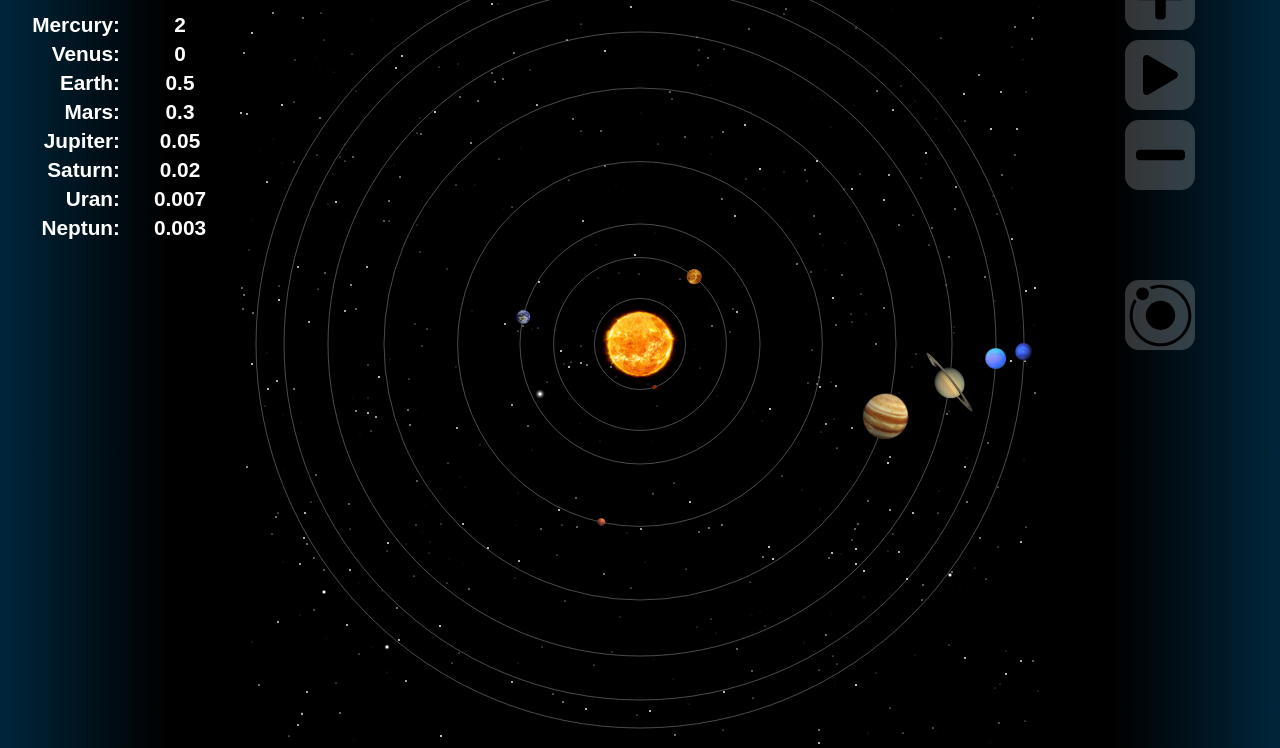
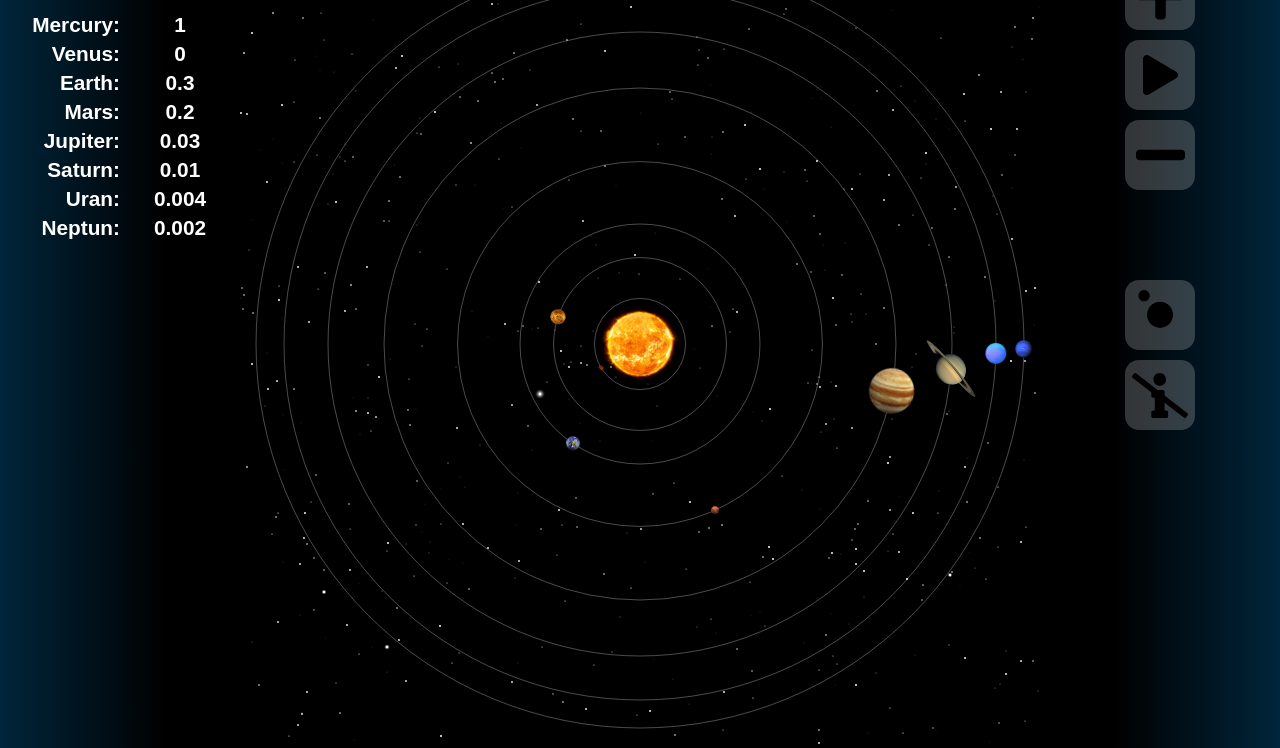
Before and after one commit to ak-eventhorizon/Canvas, a plain HTML site: page Solar_System/index.html in a window 1280 px wide. Both pictures are taken after a click on the element 1160 px from the left and 131 px from the top of the page. Shown: the part 56-804 px from the top of the page. Drawn offline with Linux system fonts and the light colour scheme.

Commit message:
Solar System - controls funcs complete

```diff
--- a/Solar_System/index.html
+++ b/Solar_System/index.html
@@ -34,6 +34,7 @@
 			<div class="button" id="speed_minus"></div>
 			<div class="button" id="stub"></div>
 			<div class="button" id="disable_orbits"></div>
+			<div class="button" id="info_toggle"></div>
 		</div>
 	</div>
 </div>
--- a/Solar_System/js/main.js
+++ b/Solar_System/js/main.js
@@ -10,15 +10,32 @@ window.onload = function(){
 	starsBackground.generateOrdinaryStars(600);
 	starsBackground.generateGradientStars(5);
 
-	solarSystem.setAngle(0);
-	solarSystem.rotateWithSpeed(41); // такая частота дает примерно 24 fps
+	solarSystem.rotate();
 };
-
 
 
 
 // *********CONTROLS*********
 
+document.getElementById('speed_plus').onclick = function(){
+	solarSystem.rotateSpeedPlus();
+};
+
 document.getElementById('speed_pause').onclick = function(){
 	document.getElementById('speed_pause').classList.toggle('paused');
+	solarSystem.rotateSpeedTogglePause();
 };
+
+document.getElementById('speed_minus').onclick = function(){
+	solarSystem.rotateSpeedMinus();
+};
+
+document.getElementById('disable_orbits').onclick = function(){
+	document.getElementById('disable_orbits').classList.toggle('disabled');
+	solarSystem.toggleOrbitVisibility();
+};
+
+document.getElementById('info_toggle').onclick = function(){
+	document.getElementById('info_toggle').classList.toggle('disabled');
+	document.getElementById('info').classList.toggle('transparent');
+};
--- a/Solar_System/js/modules/solar_system.js
+++ b/Solar_System/js/modules/solar_system.js
@@ -9,6 +9,22 @@ context.canvas.height = canvas.clientHeight;
 //изначально - использовался холст 1000x1000px
 let unit = canvas.clientWidth / 1000;
 
+//флаг, указывающий рисовать орбиты или нет
+let visibleOrbits = true;
+
+//индекс текущей скорости в массиве rotateSpeedsArr
+let rotateSpeedIndex = 2;
+
+// возможные значения скоростей вращения (чем меньше тем быстрее)
+// средняя скорость - 41 - дает примерно 24 fps
+let rotateSpeedsArr = [1,21,41,81,161];
+
+//текущая скорость вращения
+let rotateSpeed = rotateSpeedsArr[rotateSpeedIndex];
+
+//флаг, указывающий остановлено ли вращение
+let rotatePaused = false;
+
 //конструктор для создания <img> с атрибутом src
 let ImagePlanet = function(src){
 	let img = new Image();
@@ -19,6 +35,7 @@ let ImagePlanet = function(src){
 
 
 //соотношение орбит и радиусов планет в этой группе аутентичное
+
 let sun = {
 	x: 500*unit,
 	y: 500*unit,
@@ -141,13 +158,14 @@ let drawOrbit = function(obj, lineWidth = 0.3, color = 'white'){
 	context.restore();
 };
 
-//вращение на grad градусов
-let setAngle = function(grad){
+//вращение на grad градусов и перерисовка
+let setAngleAndRedraw = function(grad){
 
 	//очистка canvas
 	context.clearRect(0, 0, canvas.width, canvas.height);
 
-	//рисуем орбиты планет
+	//рисуем орбиты планет если флаг - true
+	if(visibleOrbits) {
 		drawOrbit(mercury);
 		drawOrbit(venus);
 		drawOrbit(earth);
@@ -156,6 +174,7 @@ let setAngle = function(grad){
 		drawOrbit(saturn);
 		drawOrbit(uran);
 		drawOrbit(neptun);
+	}
 
 	//рисуем Солнце
 	drawPlanet(sun);
@@ -196,28 +215,59 @@ let yearCount = function(num){
 
 
 
+//переключение видимости орбит - true/false
+let toggleOrbitVisibility = function(){
+	visibleOrbits = !visibleOrbits;
+};
+
+//увеличение скорости вращения
+let rotateSpeedPlus = function(){
+	if(rotateSpeedIndex > 0){
+		rotateSpeedIndex--;
+		rotateSpeed = rotateSpeedsArr[rotateSpeedIndex];
+	}
+};
+
+//уменьшение скорости вращения
+let rotateSpeedMinus = function(){
+	if(rotateSpeedIndex < rotateSpeedsArr.length-1){
+		rotateSpeedIndex++;
+		rotateSpeed = rotateSpeedsArr[rotateSpeedIndex];
+	}
+};
+
+// остановка/возобновление вращения
+let rotateSpeedTogglePause = function(){
+	rotatePaused = !rotatePaused;
+};
+
+
+
 //рекурсивный цикл увеличения градусов поворота
-// speed - интервал отрисовки (чем меньше тем быстрее)
 // ПОТЕНЦИАЛЬНАЯ ПРОБЛЕМА - i увеличивается бесконечно
 
-let rotateWithSpeed = function(speed){
+let rotate = function(){
 	let i = 0;
 
 	function f(){
-		setAngle(i);
+
+		//проверка стоит ли пауза
+		if(!rotatePaused){
+			setAngleAndRedraw(i);
 			i++;
 			yearCount(i);
+		}
 
-		setTimeout(f, speed);
+		setTimeout(f, rotateSpeed);
 	}
 	f();
 };
 
 
-
-
-// window.onload = function(){
-// 	setAngle(0);
-// 	rotateWithSpeed(41); // такая частота дает примерно 24 fps
-// };
-export {setAngle, rotateWithSpeed};
+export {
+	rotate,
+	rotateSpeedPlus,
+	rotateSpeedMinus,
+	rotateSpeedTogglePause,
+	toggleOrbitVisibility
+};
--- a/Solar_System/styles/style.css
+++ b/Solar_System/styles/style.css
@@ -18,10 +18,6 @@ body {
 	background-color: var(--pure-black);
 }
 
-#images {
-	display: none;
-}
-
 #app {
 	display: grid;
 	grid-template-areas: 'info main controls';
@@ -38,7 +34,10 @@ body {
 	font-family: sans-serif;
 	font-size: 1.3rem;
 	text-align: center;
+}
 
+#info[class*="transparent"]{
+	color: transparent;
 }
 
 #info h2 {
@@ -50,6 +49,10 @@ body {
 	display: grid;
 	grid-gap: 5px 0;
 	grid-template-columns: 1fr 1fr;
+}
+
+#years_table div {
+	overflow: hidden;
 }
 
 #info .planet {
@@ -88,9 +91,10 @@ body {
 	'pause'
 	'minus'
 	'stub'
-	'orbit';
+	'orbit'
+	'info';
 
-	grid-template-rows: 1fr 1fr 1fr 1fr 1fr;
+	grid-template-rows: 1fr 1fr 1fr 1fr 1fr 1fr;
 	grid-gap: 10px;
 	margin: 1rem;
 }
@@ -146,10 +150,28 @@ body {
 
 #buttons #disable_orbits {
 	grid-area: orbit;
-	background-image: url(../icons/orbit.svg);
-	background-size: 90%;
+
+	background-image: url(../icons/orbit_dsbl.svg);
+	background-size: 80%;
 	background-repeat: no-repeat;
 	background-position: center center;
+}
+
+#buttons #disable_orbits[class*="disabled"] {
+	background-image: url(../icons/orbit_enbl.svg);
+}
+
+#buttons #info_toggle {
+	grid-area: info;
+
+	background-image: url(../icons/info_dsbl.svg);
+	background-size: 80%;
+	background-repeat: no-repeat;
+	background-position: center center;
+}
+
+#buttons #info_toggle[class*="disabled"] {
+	background-image: url(../icons/info_enbl.svg);
 }
 
 
@@ -186,13 +208,13 @@ body {
 	}
 
 	#controls #buttons {
-		grid-template-areas: 'orbit stub minus pause plus';
-		grid-template-columns: 1fr 1fr 1fr 1fr 1fr;
+		grid-template-areas: 'info orbit stub minus pause plus';
+		grid-template-columns: 1fr 1fr 1fr 1fr 1fr 1fr;
 		grid-template-rows: auto;
 	}
 
 	#buttons .button {
-		width: 150px;
-		height: 150px;
+		min-width: 140px;
+		min-height: 140px;
 	}
 }
```
Also changed, not shown: Solar_System/icons/info_dsbl.svg (added), Solar_System/icons/info_enbl.svg (added), Solar_System/icons/orbit_dsbl.svg (added), Solar_System/icons/orbit_enbl.svg (renamed from Solar_System/icons/orbit.svg). Lines whose indentation alone changed are shown as unchanged.
